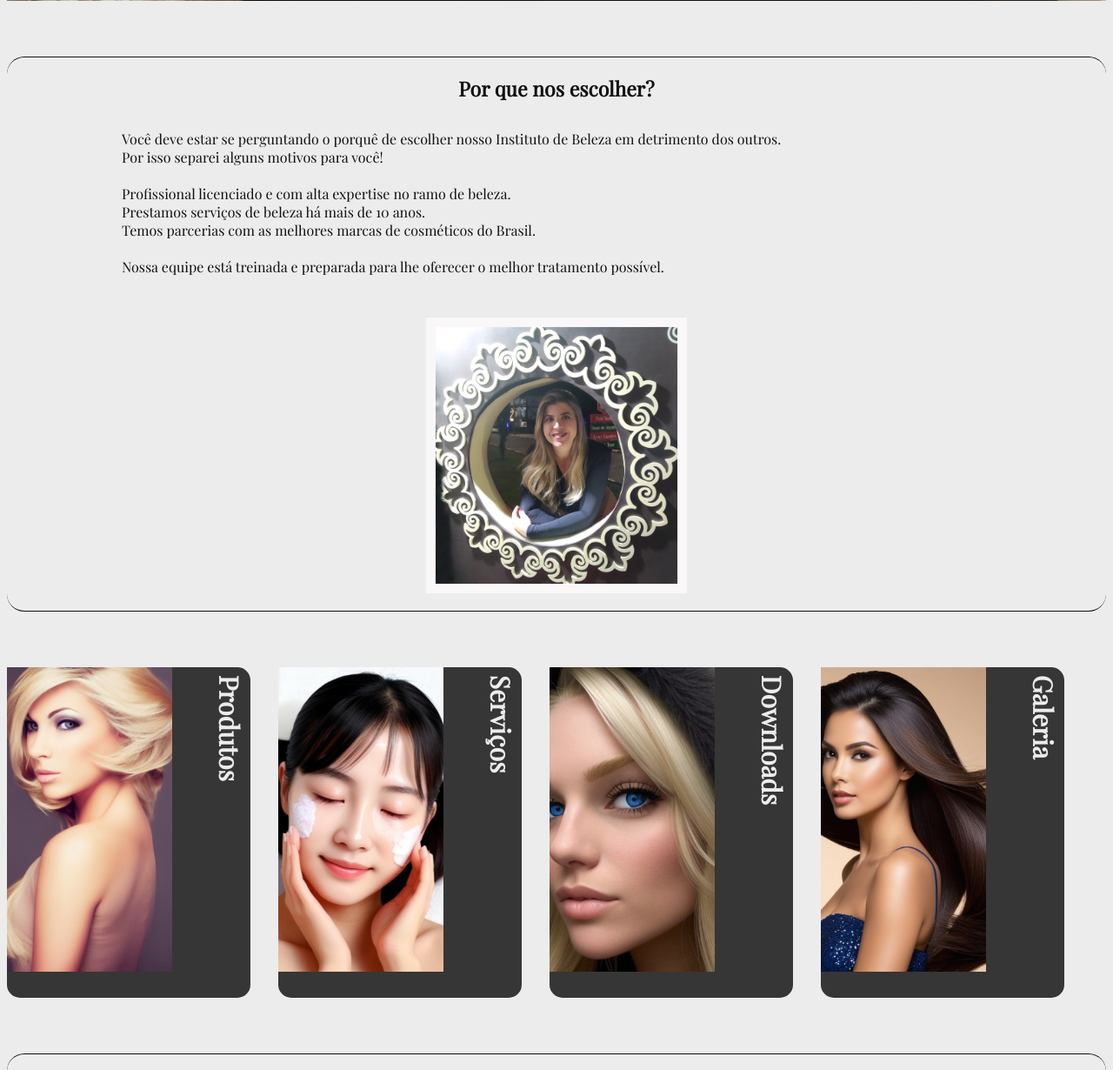
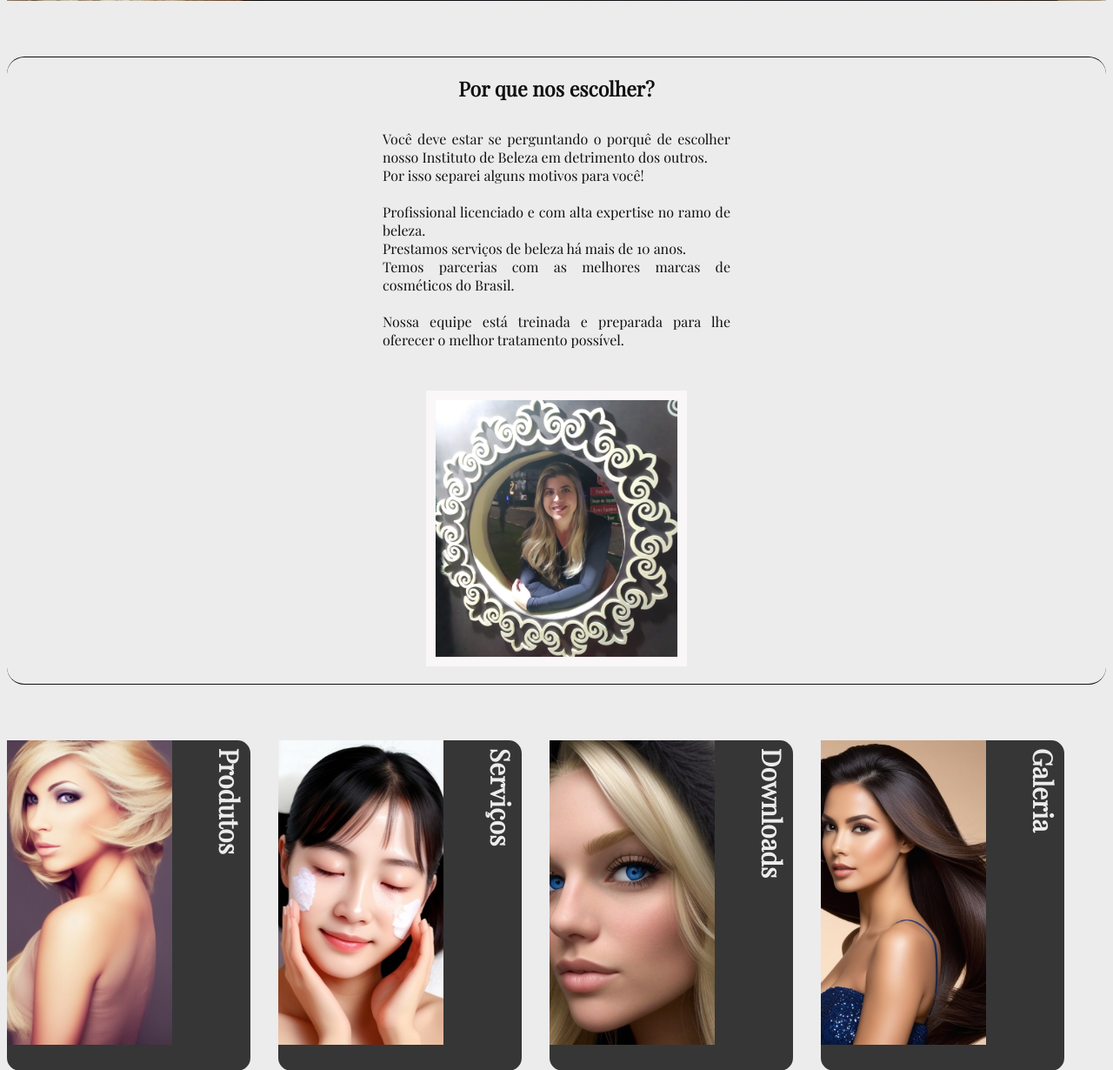
Before and after one commit to JoaoPGOS/IBMS, a Flask app: page / in a window 1280 px wide. Shown: the part 1114-2344 px from the top of the page at 87% size. Run offline with Flask 3, Linux system fonts and the light colour scheme.

Commit message:
Update style.css

```diff
--- a/static/css/style.css
+++ b/static/css/style.css
@@ -170,7 +170,7 @@ body::-webkit-scrollbar-thumb {
 .container .box .content{
     display: flex;
     flex-direction: column;
-    width: 400px;
+    max-width: 400px;
     flex-direction: column !important;
 }
 
@@ -244,7 +244,6 @@ body::-webkit-scrollbar-thumb {
     .container .content{
         display: flex;
         flex-direction: row;
-        width: 1000px !important;
     }
     .container .content img{
         width: 600px;
```
